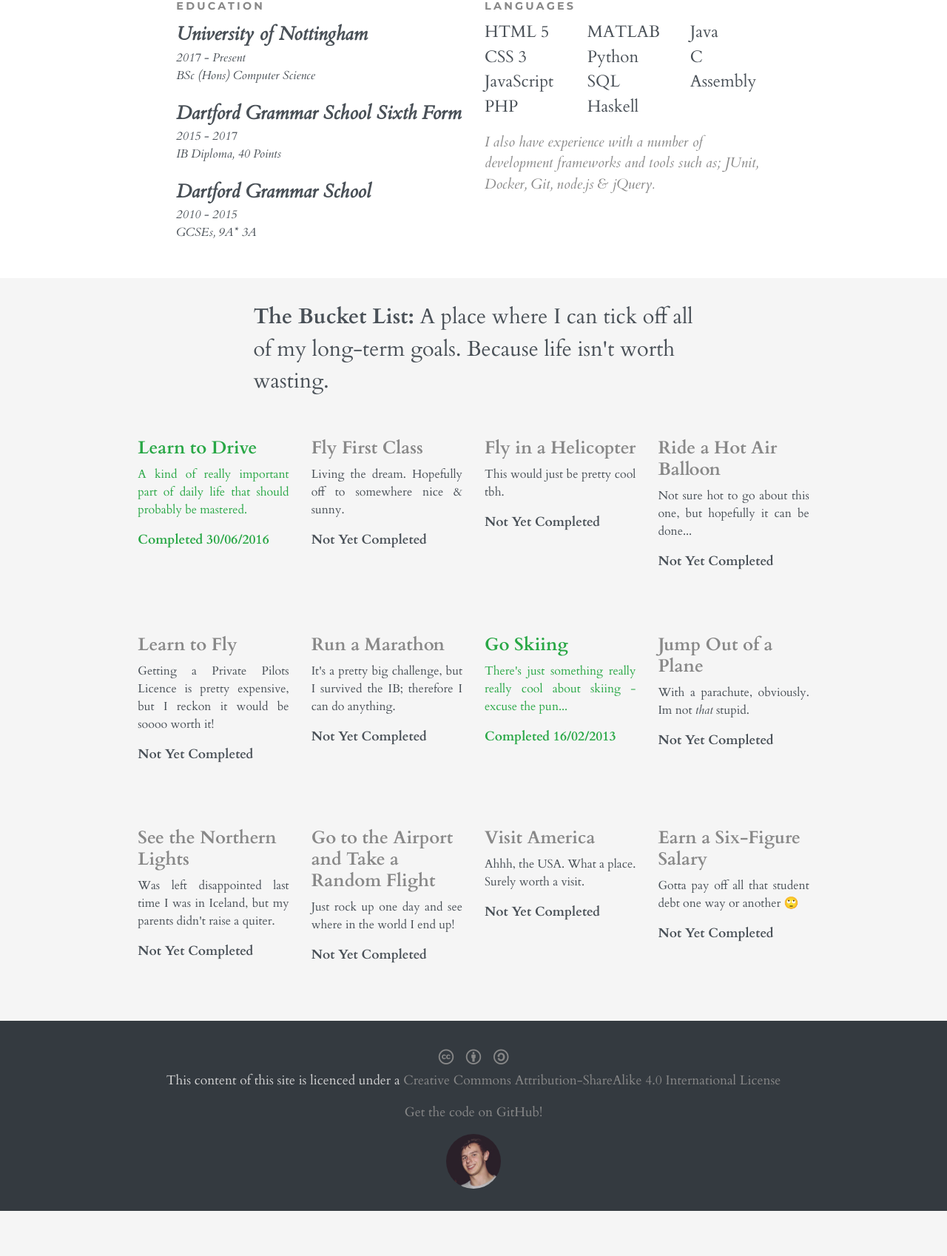
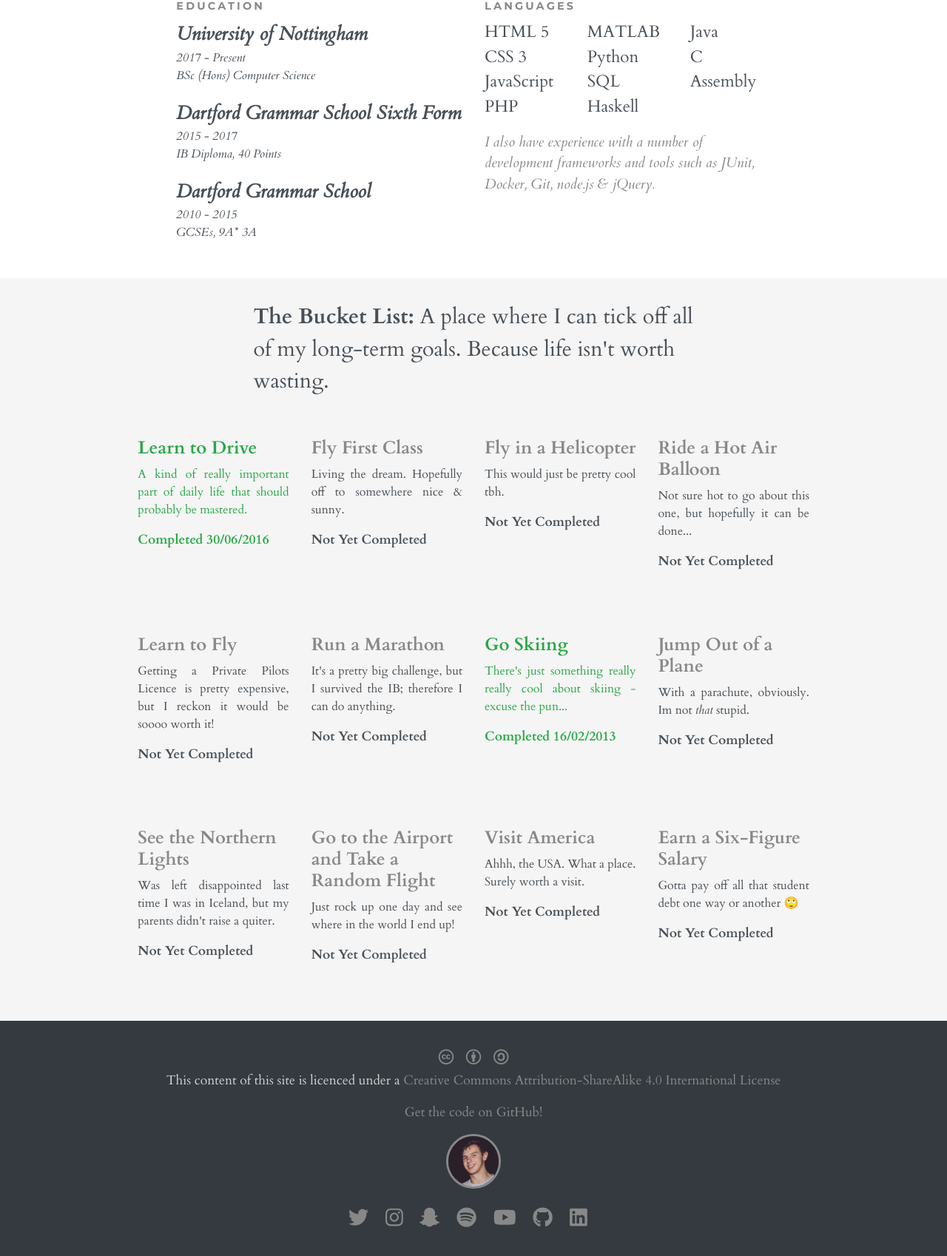
Before and after one commit to george1410/personal-site, a PHP site: page / in a window 1280 px wide. Shown: the part 1888-3586 px from the top of the page at 74% size. Before the commit the page ends 3525 px from the top, so only its background shows below. Run offline with PHP 8.4, Linux system fonts and the light colour scheme; some libraries are stand-ins or nearby versions.

Commit message:
added footer social icons

```diff
--- a/index.php
+++ b/index.php
@@ -162,7 +162,7 @@
                                 </ul>
                             </div>
                         </div>
-                        <p>I also have experience with a number of development frameworks and tools such as; JUnit, Docker, Git, node.js &amp; jQuery.</p>
+                        <p>I also have experience with a number of development frameworks and tools such as JUnit, Docker, Git, node.js &amp; jQuery.</p>
                     </div>
                 </div>
             </div>
@@ -254,6 +254,19 @@
                 <img class="img-fluid rounded-circle" src="images/me.jpg" alt="George McCarron">
             </div>
         </div>
+        <div class="row justify-content-center">
+            <div class="col-md-6">
+                <div class="social-area">
+                    <a href="https://twitter.com/george_mccarron" target="_blank"><i class="fab fa-twitter"></i></a>
+                    <a href="https://instagram.com/george_mccarron" target="_blank"><i class="fab fa-instagram"></i></a>
+                    <a href="https://snapchat.com/add/georgemccarron" target="_blank"><i class="fab fa-snapchat-ghost"></i></a>
+                    <a href="https://open.spotify.com/user/georgieboy14" target="_blank"><i class="fab fa-spotify"></i></a>
+                    <a href="https://youtube.com/aguycalledgeorge" target="_blank"><i class="fab fa-youtube"></i></a>
+                    <a href="https://github.com/george1410" target="_blank"><i class="fab fa-github"></i></a>
+                    <a href="https://linkedin.com/in/george-mccarron-08517690" target="_blank"><i class="fab fa-linkedin"></i></a>
+                </div>
+            </div>
+        </div>
     </div>
 </body>
 </html>
--- a/style.css
+++ b/style.css
@@ -260,3 +260,16 @@ p.cc-icons {
     font-weight: normal;
     margin-bottom: 0px;
 }
+
+.footer .social-area {
+    margin-top: 20px;
+    text-align: center;
+}
+
+.footer .social-area a:hover {
+    color: #d3d3d3;
+}
+
+.footer img {
+    border: solid 3px #888888;
+}
```
